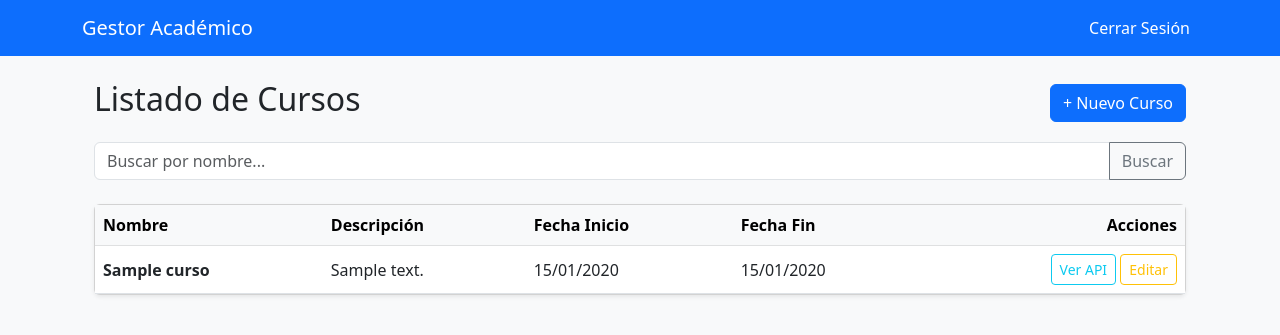
After one commit to jairochapela/gestor-academico, a Django app: template practicas/templates/practica/curso_list.html in a window 1280 px wide. The commit adds this page. Shown: the top 335 px of the page. Run offline with Django 4.2, Linux system fonts and the light colour scheme; the template is opened without the code that fills it: values that come from a table or form of the project are taken from there, others are empty; tables that the repository leaves empty hold one stand-in row (values such as "Sample post"); parts of the project's set-up code (start-up, migrations or seed data) failed here and were passed over.

Commit message:
fix: vincular enlaces en curso_list y configurar base.html

```diff
--- a/gestor/urls.py
+++ b/gestor/urls.py
@@ -22,10 +22,10 @@ from drf_spectacular.views import SpectacularAPIView, SpectacularRedocView, Spec
 urlpatterns = [
     path('admin/', admin.site.urls),
 
-    # Portada + API de practicas
-    path('', include('practicas.urls')),
+    # Mapeo de la aplicación prácticas bajo api/v1/
+    path('api/v1/', include('practicas.urls')),
 
-    # JWT
+    # JWT Authentication
     path('api/v1/token/', TokenObtainPairView.as_view(), name='token_obtain_pair'),
     path('api/v1/token/refresh/', TokenRefreshView.as_view(), name='token_refresh'),
 
--- /dev/null
+++ b/practicas/templates/base.html
@@ -0,0 +1,31 @@
+<!DOCTYPE html>
+<html lang="es">
+<head>
+    <meta charset="UTF-8">
+    <meta name="viewport" content="width=device-width, initial-scale=1.0">
+    <title>{% block title %}Gestor Académico{% endblock %}</title>
+    <!-- Bootstrap CSS -->
+    <link href="https://cdn.jsdelivr.net/npm/bootstrap@5.3.0/dist/css/bootstrap.min.css" rel="stylesheet">
+</head>
+<body class="bg-light">
+
+    <!-- Barra de Navegación -->
+    <nav class="navbar navbar-expand-lg navbar-dark bg-primary mb-4">
+        <div class="container">
+            <a class="navbar-brand font-weight-bold" href="#">Gestor Académico</a>
+            <div class="navbar-nav ms-auto">
+                <a class="nav-link text-white" href="/admin/logout/">Cerrar Sesión</a>
+            </div>
+        </div>
+    </nav>
+
+    <!-- Contenido Principal -->
+    <main class="container mb-5">
+        {% block content %}
+        {% endblock %}
+    </main>
+
+    <!-- Bootstrap JS -->
+    <script src="https://cdn.jsdelivr.net/npm/bootstrap@5.3.0/dist/js/bootstrap.bundle.min.js"></script>
+</body>
+</html>
--- a/practicas/templates/practicas/curso_list.html
+++ b/practicas/templates/practica/curso_list.html
@@ -4,7 +4,7 @@
 <div class="container mt-4">
     <div class="d-flex justify-content-between align-items-center mb-3">
         <h2>Listado de Cursos</h2>
-        <a href="#" class="btn btn-primary">+ Nuevo Curso</a>
+        <a href="/admin/practicas/curso/add/" class="btn btn-primary">+ Nuevo Curso</a>
     </div>
 
     <!-- Formulario de Búsqueda -->
@@ -12,6 +12,9 @@
         <div class="input-group">
             <input type="text" name="q" class="form-control" placeholder="Buscar por nombre..." value="{{ request.GET.q|default:'' }}">
             <button class="btn btn-outline-secondary" type="submit">Buscar</button>
+            {% if request.GET.q %}
+                <a href="{% url 'curso-list-web' %}" class="btn btn-outline-danger">Limpiar</a>
+            {% endif %}
         </div>
     </form>
 
@@ -29,15 +32,17 @@
                         </tr>
                     </thead>
                     <tbody>
-                        {% for curso in cursos %}
+                        {% for curso in object_list|default:cursos %}
                         <tr>
                             <td><strong>{{ curso.nombre }}</strong></td>
                             <td>{{ curso.descripcion|default:"Sin descripción"|truncatewords:12 }}</td>
                             <td>{{ curso.fecha_inicio|date:"d/m/Y" }}</td>
                             <td>{{ curso.fecha_fin|date:"d/m/Y" }}</td>
                             <td class="text-end">
-                                <a href="#" class="btn btn-sm btn-outline-info">Ver</a>
-                                <a href="#" class="btn btn-sm btn-outline-warning">Editar</a>
+                                <!-- Enlace a la API REST del curso -->
+                                <a href="/api/v1/cursos/{{ curso.id }}/" class="btn btn-sm btn-outline-info" target="_blank">Ver API</a>
+                                <!-- Enlace de edición en Django Admin -->
+                                <a href="/admin/practicas/curso/{{ curso.id }}/change/" class="btn btn-sm btn-outline-warning">Editar</a>
                             </td>
                         </tr>
                         {% empty %}
@@ -52,5 +57,32 @@
             </div>
         </div>
     </div>
+
+    <!-- Paginación -->
+    {% if is_paginated %}
+    <nav aria-label="Navegación de páginas" class="mt-4">
+        <ul class="pagination justify-content-center">
+            {% if page_obj.has_previous %}
+                <li class="page-item">
+                    <a class="page-link" href="?page={{ page_obj.previous_page_number }}{% if request.GET.q %}&q={{ request.GET.q }}{% endif %}">Anterior</a>
+                </li>
+            {% else %}
+                <li class="page-item disabled"><span class="page-link">Anterior</span></li>
+            {% endif %}
+
+            <li class="page-item disabled">
+                <span class="page-link">Página {{ page_obj.number }} de {{ page_obj.paginator.num_pages }}</span>
+            </li>
+
+            {% if page_obj.has_next %}
+                <li class="page-item">
+                    <a class="page-link" href="?page={{ page_obj.next_page_number }}{% if request.GET.q %}&q={{ request.GET.q }}{% endif %}">Siguiente</a>
+                </li>
+            {% else %}
+                <li class="page-item disabled"><span class="page-link">Siguiente</span></li>
+            {% endif %}
+        </ul>
+    </nav>
+    {% endif %}
 </div>
 {% endblock %}
--- a/practicas/urls.py
+++ b/practicas/urls.py
@@ -1,5 +1,6 @@
 from django.urls import path, include
 from rest_framework.routers import DefaultRouter
+from . import views
 from .views import (
     CursoViewSet,
     EmpresaViewSet,
@@ -8,33 +9,19 @@ from .views import (
     CursoListView
 )
 
-<<<<<<< HEAD
 router = DefaultRouter()
-=======
-from . import views
-from practicas.views import (
-    CursoViewSet,
-    EmpresaViewSet,
-    HorarioViewSet,
-    AlumnoViewSet,
-)
-
-router = routers.DefaultRouter()
->>>>>>> 7a14db6154e221ee24ac06aa796621a90e98c313
 router.register(r'cursos', CursoViewSet)
 router.register(r'empresas', EmpresaViewSet)
 router.register(r'horarios', HorarioViewSet)
 router.register(r'alumnos', AlumnoViewSet)
 
 urlpatterns = [
-<<<<<<< HEAD
-    # Vista HTML del listado (Accesible en /api/v1/listado-cursos/)
+    # Vista principal agregada por el equipo
+    path('', views.frontpage, name='frontpage'),
+
+    # Vista HTML del listado
     path('listado-cursos/', CursoListView.as_view(), name='curso-list-web'),
 
-    # Endpoints de la API REST (Accesibles en /api/v1/cursos/, etc.)
+    # Endpoints de la API REST
     path('', include(router.urls)),
-=======
-    path('', views.frontpage, name='frontpage'),
-    path('api/v1/', include(router.urls)),
->>>>>>> 7a14db6154e221ee24ac06aa796621a90e98c313
 ]
```
Also changed, not shown: gestor/settings.py (+5 -5 lines), practicas/views.py (+1 -7 lines).
